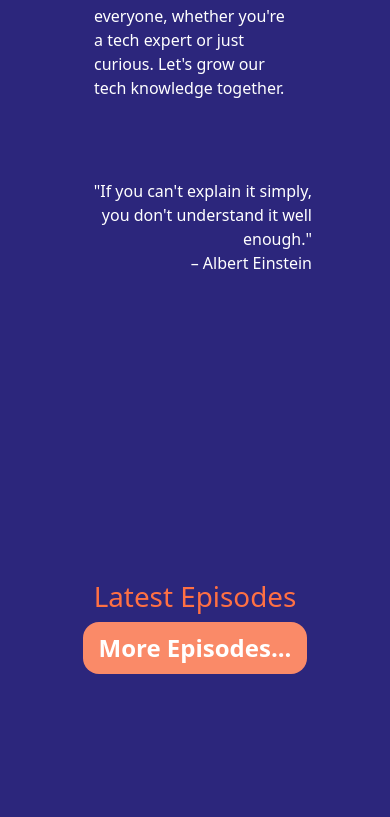
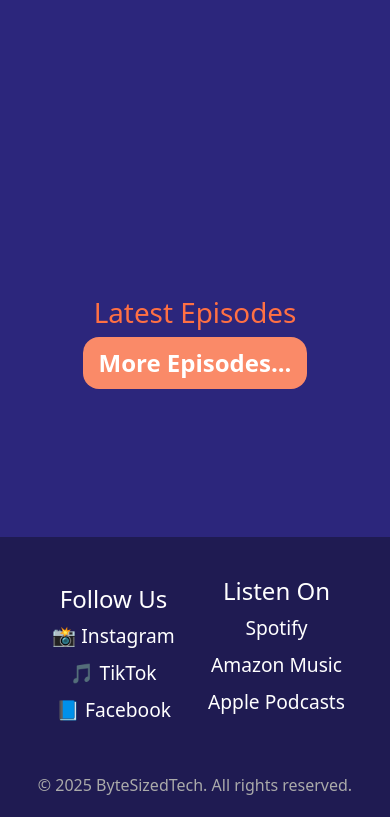
Before and after one commit to Kasej01/ByteSizedTechTalk, a React (Vite) app: page / in a window 390 px wide. Shown: the part 1180-1997 px from the top of the page. Built offline with nearby package versions, Linux system fonts and the light colour scheme.

Commit message:
Footer done

```diff
--- /dev/null
+++ b/src/components/Footer.jsx
@@ -0,0 +1,51 @@
+import React from 'react';
+import '../styles/footer.css';
+
+export default function Footer() {
+  return (
+    <footer className="footer">
+      <div className="footer-content grid-container">
+        {/* Branding */}
+        <div className="footer-brand">
+          <h3 className="footer-title">ByteSizedTech</h3>
+          <p className="footer-text">Tech made simple, one byte at a time.</p>
+        </div>
+
+        {/* Social Media Icons */}
+        <div className="footer-media-icons">
+        <h4 className="footer-title">Follow Us</h4>
+          <ul className="media-links">
+            <li><a href="https://instagram.com/yourhandle" target="_blank" rel="noreferrer" className="footer-text">📸 Instagram</a></li>
+            <li><a href="https://tiktok.com/@yourhandle" target="_blank" rel="noreferrer" className="footer-text">🎵 TikTok</a></li>
+            <li><a href="https://facebook.com/yourpage" target="_blank" rel="noreferrer" className="footer-text">📘 Facebook</a></li>
+          </ul>
+        </div>
+
+        {/* Quick Links */}
+        <div className="footer-links">
+          <h4 className="footer-title">Links</h4>
+          <ul>
+            <li><a href="/">Home</a></li>
+            <li><a href="/episodes">Episodes</a></li>
+            <li><a href="#contact">Contact</a></li>
+          </ul>
+        </div>
+
+        {/* Podcast Platforms */}
+        <div className="footer-social">
+          <h4 className="footer-title">Listen On</h4>
+          <ul className="platform-links">
+            <li><a href="https://open.spotify.com/show/yourlink" target="_blank" rel="noreferrer" className="footer-text">Spotify</a></li>
+            <li><a href="https://music.amazon.com/podcasts/yourlink" target="_blank" rel="noreferrer" className="footer-text">Amazon Music</a></li>
+            <li><a href="https://podcasts.apple.com/yourlink" target="_blank" rel="noreferrer" className="footer-text">Apple Podcasts</a></li>
+          </ul>
+        </div>
+      </div>
+
+      {/* Copyright */}
+      <div className="footer-bottom">
+        <p>&copy; {new Date().getFullYear()} ByteSizedTech. All rights reserved.</p>
+      </div>
+    </footer>
+  );
+}
--- a/src/pages/Home.jsx
+++ b/src/pages/Home.jsx
@@ -4,7 +4,7 @@ import '../styles/home.css';
 import Hero from '../components/Hero';
 import About from '../components/About';
 import Episodes from '../components/Episodes';
-// import Footer from './components/Footer';
+import Footer from '../components/Footer';
 import headphone from '/headphone_graphic.png';
 import microphone from '/microphone_graphic.png';
 
@@ -25,8 +25,8 @@ export default function HomePage() {
         <About />
         <Episodes />
       </div>
-      {/*
-      <Footer /> */}
+
+      <Footer />
     </div>
   );
 }
--- /dev/null
+++ b/src/styles/footer.css
@@ -0,0 +1,124 @@
+.footer {
+    background-color: #1f1b52;
+    color: white;
+    padding: 2rem;
+  }
+
+  .footer-content {
+    display: flex;
+    flex-wrap: wrap;
+    justify-content: space-between;
+    max-width: 1200px;
+    margin: 0 auto;
+  }
+
+  .grid-container{
+    display: grid;
+    grid-template-columns: 1fr 1fr 1fr 1fr;
+}
+
+  .footer-links ul,
+  .footer-social ul {
+    list-style: none;
+    padding: 0;
+  }
+
+  .footer-links li,
+  .footer-social li {
+    margin-bottom: 0.5rem;
+  }
+
+  .footer-links a,
+  .footer-social a {
+    color: white;
+    text-decoration: none;
+  }
+
+  .footer-links a:hover,
+  .footer-social a:hover {
+    text-decoration: underline;
+  }
+
+  .footer-bottom {
+    text-align: center;
+    margin-top: 2rem;
+    color: #aaa;
+  }
+
+  .footer-media-icons {
+    margin-top: 1rem;
+  }
+
+  .footer-media-icons h4 {
+    margin-bottom: 0.5rem;
+  }
+
+  .media-links {
+    list-style: none;
+    padding: 0;
+  }
+
+  .media-links li {
+    margin-bottom: 0.5rem;
+  }
+
+  .media-links a {
+    color: white;
+    text-decoration: none;
+    font-weight: 500;
+  }
+
+  .media-links a:hover {
+    text-decoration: underline;
+  }
+
+  .footer-title{
+    font-size: 1.5rem;
+  }
+
+  .footer-text{
+    font-size: 1.2rem;
+  }
+
+  @media screen and (max-width:900px){
+    .grid-container{
+        display: grid;
+        grid-template-rows: 1fr 1fr;
+        grid-template-columns: 1fr 1fr;
+        align-items: center;
+        text-align: center;
+        padding: 0;
+    }
+    .footer-title{
+        font-size: 1.5rem;
+      }
+
+      .footer-text{
+        font-size: 1.2rem;
+      }
+  }
+
+  @media screen and (max-width:600px){
+    .grid-container{
+        display: grid;
+        grid-template-rows: 1fr;
+        grid-template-columns: 1fr 1fr;
+        align-items: center;
+        text-align: center;
+        padding: 0;
+    }
+    .footer-title{
+        font-size: 1.5rem;
+      }
+
+      .footer-text{
+        font-size: 1.2rem;
+      }
+
+    .footer-links{
+        display: none;
+    }
+    .footer-brand{
+        display: none;
+    }
+  }
```
